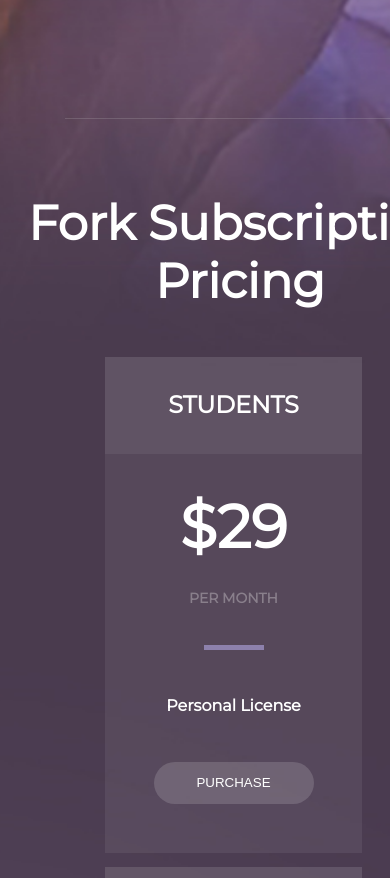
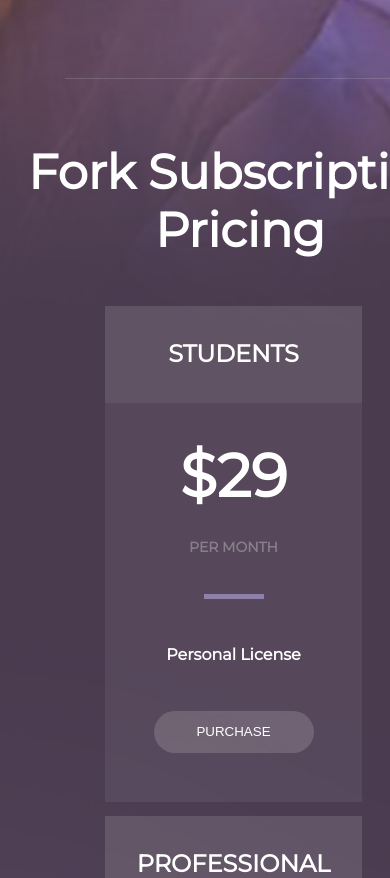
Before and after one commit to Vasyl1991/HW, a plain HTML site: page HW15/index.html in a window 390 px wide. Shown: the part 5211-6089 px from the top of the page. Drawn offline with Linux system fonts and the light colour scheme.

Commit message:
Update style-mobile.css

```diff
--- a/HW15/style-mobile.css
+++ b/HW15/style-mobile.css
@@ -657,8 +657,8 @@ margin-bottom: 37px;
   height: 1px;
   opacity: 0.2;
   background-color: #c7c7c7;
-  margin-top: 56px;
-  margin-bottom: 60px;
+  margin-top: 16px;
+  margin-bottom: 49px;
 }
 
 @media(min-width:900px){
```
